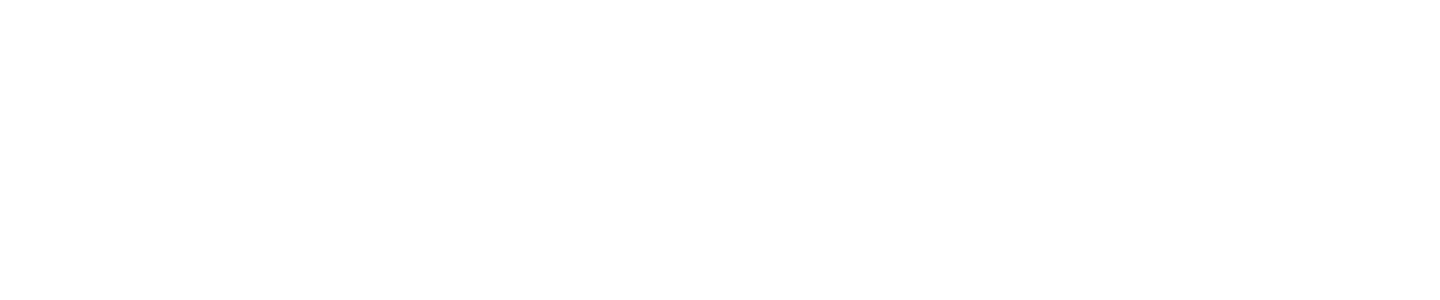
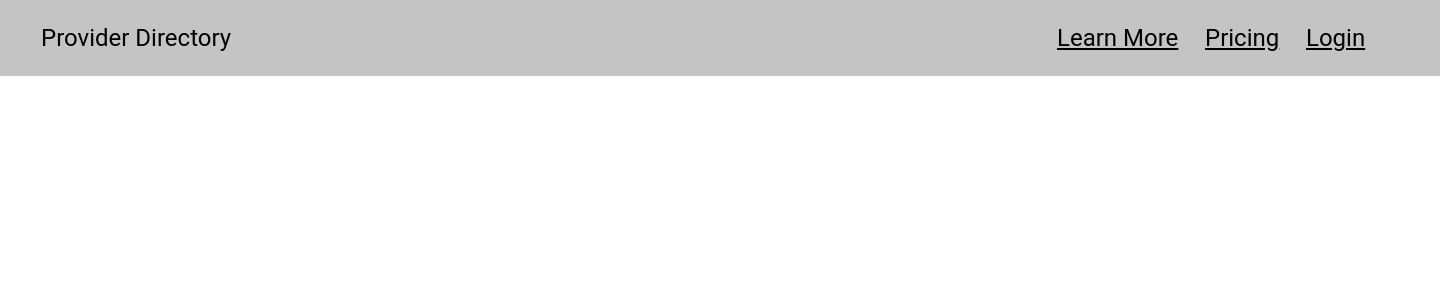
Before and after one commit to Banyan-Labs/ramp, a React (Create React App) app: page / in a window 1280 px wide. Shown: the top 300 px of the page, 1440 px wide, since content can reach past the window. Built offline with nearby package versions, Linux system fonts and the light colour scheme.

Commit message:
RAMP-50: Made Navbar

```diff
--- a/src/components/Navbar/Navbar.js
+++ b/src/components/Navbar/Navbar.js
@@ -4,10 +4,24 @@
 
 const Navbar = () => {
     return (
-        <div id="navbar">
+        <div id="rectangle1">
 
+            {/* LEFT SIDE OF NAVBAR*/}
+            <div id="providerDirectory">
+                <p>Provider Directory</p>
+            </div>
+
+            {/* RIGHT SIDE OF NAVBAR*/}
+            <div>
+                <a href="#" id="learnMore">Learn More</a>
+                <a href="#" id="pricing">Pricing</a>
+                <a href="#" id="login">Login</a>
+            </div>
+
+        {/* CLOSING DIV FOR #RECTANGLE1*/}
         </div>
-     );
+
+    );
 }
 
 export default Navbar;
--- a/src/components/Navbar/style.css
+++ b/src/components/Navbar/style.css
@@ -1,3 +1,67 @@
-#title {
-    color: red;
+#rectangle1 {
+    position: absolute;
+    width: 1440px;
+    height: 76px;
+    left: 0px;
+    top: 0px;
+    background: #C4C4C4;
 }
+
+#providerDirectory {
+    position: absolute;
+    width: 191px;
+    height: 28px;
+    left: 41px;
+    top: 24px;
+    font-family: Roboto;
+    font-style: normal;
+    font-weight: normal;
+    font-size: 24px;
+    line-height: 28px;
+    color: #000000;
+}
+
+#learnMore {
+    position: absolute;
+    width: 122px;
+    height: 28px;
+    left: 1057px;
+    top: 24px;
+    font-family: Roboto;
+    font-style: normal;
+    font-weight: normal;
+    font-size: 24px;
+    line-height: 28px;
+    text-decoration-line: underline;
+    color: #000000;
+}
+
+#pricing {
+    position: absolute;
+    width: 75px;
+    height: 28px;
+    left: 1205px;
+    top: 24px;
+    font-family: Roboto;
+    font-style: normal;
+    font-weight: normal;
+    font-size: 24px;
+    line-height: 28px;
+    text-decoration-line: underline;
+    color: #000000;
+}
+
+#login {
+    position: absolute;
+    width: 60px;
+    height: 28px;
+    left: 1306px;
+    top: 24px;
+    font-family: Roboto;
+    font-style: normal;
+    font-weight: normal;
+    font-size: 24px;
+    line-height: 28px;
+    text-decoration-line: underline;
+    color: #000000;
+}
```
